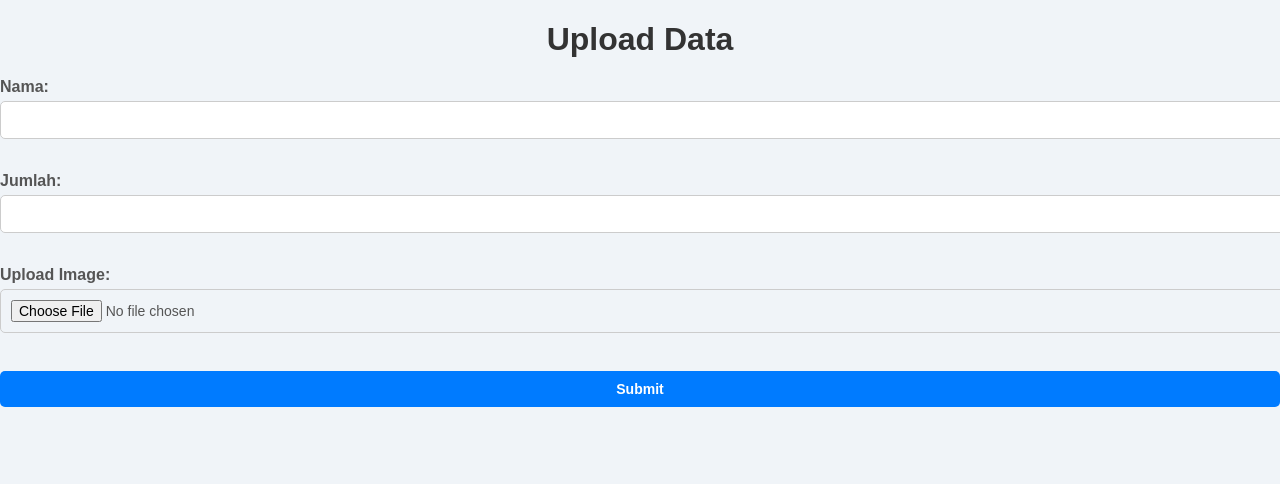
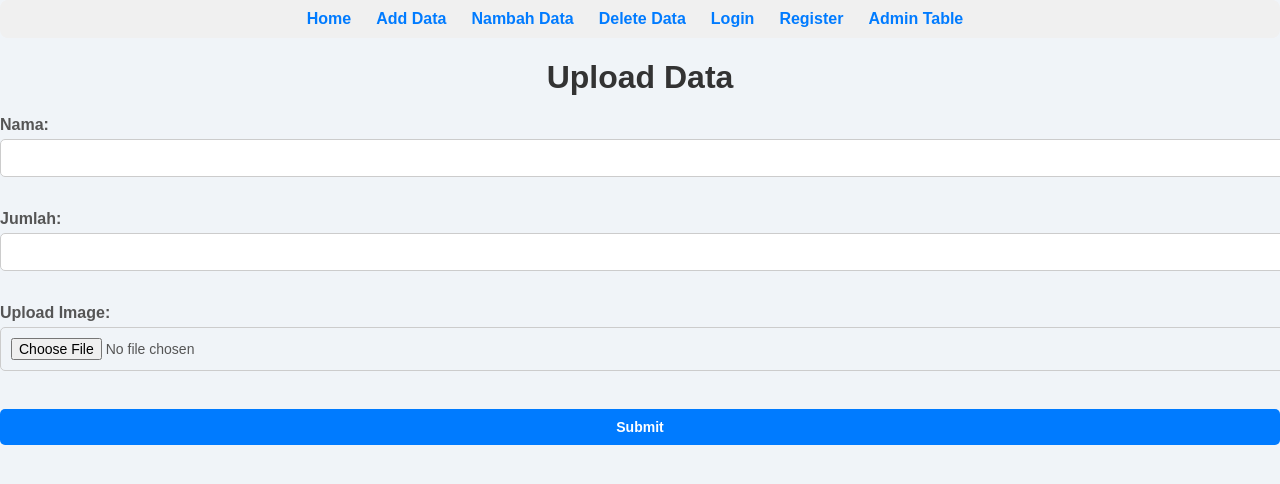
Before and after one commit to barastrong/ReactJS-Data, a React (Create React App) app: page /add in a window 1280 px wide. Shown: the top 484 px of the page. Built offline with nearby package versions, Linux system fonts and the light colour scheme.

Commit message:
DataFirebase

```diff
--- a/src/components/Add.js
+++ b/src/components/Add.js
@@ -2,7 +2,7 @@ import React, { useState } from 'react';
 import { ref as storageRef, uploadBytesResumable, getDownloadURL } from 'firebase/storage';
 import { ref as dbRef, push } from 'firebase/database';
 import { Database, storage } from '../firebase';
-import { useNavigate } from 'react-router-dom'; // Import useNavigate
+import { useNavigate, Link  } from 'react-router-dom'; // Import useNavigate
 import './Add.css';
 
 const UploadForm = () => {
@@ -74,6 +74,15 @@ const UploadForm = () => {
 
     return (
         <div>
+                        <nav style={{ padding: '10px', background: '#f0f0f0', marginBottom: '20px' }}>
+                <Link to="/home" style={{ marginRight: '10px' }}>Home</Link>
+                <Link to="/add" style={{ marginRight: '10px' }}>Add Data</Link>
+                <Link to="/nambah" style={{ marginRight: '10px' }}>Nambah Data</Link>
+                <Link to="/delete" style={{ marginRight: '10px' }}>Delete Data</Link>
+                <Link to="/login" style={{ marginRight: '10px' }}>Login</Link>
+                <Link to="/register" style={{ marginRight: '10px' }}>Register</Link>
+                <Link to="/admin" style={{ marginRight: '10px' }}>Admin Table</Link>
+            </nav>
             <h1>Upload Data</h1>
             <form onSubmit={handleSubmit}>
                 <label>
--- a/src/components/Admin.js
+++ b/src/components/Admin.js
@@ -28,8 +28,7 @@ const AdminPage = () => {
 
     return (
         <div className="admin-container">
-            <h1>Admin Dashboard</h1>
-            <nav style={{ padding: '10px', background: '#f0f0f0', marginBottom: '20px' }}>
+                        <nav style={{ padding: '10px', background: '#f0f0f0', marginBottom: '20px' }}>
                 <Link to="/home" style={{ marginRight: '10px' }}>Home</Link>
                 <Link to="/add" style={{ marginRight: '10px' }}>Add Data</Link>
                 <Link to="/nambah" style={{ marginRight: '10px' }}>Nambah Data</Link>
@@ -38,6 +37,7 @@ const AdminPage = () => {
                 <Link to="/register" style={{ marginRight: '10px' }}>Register</Link>
                 <Link to="/admin" style={{ marginRight: '10px' }}>Admin Table</Link>
             </nav>
+            <h1>Admin Dashboard</h1>
             <table className="user-table">
                 <thead>
                     <tr>
--- a/src/components/Delete.js
+++ b/src/components/Delete.js
@@ -1,7 +1,7 @@
 import React, { useState, useEffect } from 'react';
 import { get, ref, remove } from 'firebase/database';
 import { Database } from '../firebase'; // Pastikan Firebase sudah dikonfigurasi
-import { useNavigate } from 'react-router-dom'; // Import useNavigate
+import { useNavigate, Link } from 'react-router-dom'; // Import useNavigate
 import './Delete.css';
 
 const Home = () => {
@@ -53,6 +53,15 @@ const Home = () => {
 
     return (
         <div>
+                        <nav style={{ padding: '10px', background: '#f0f0f0', marginBottom: '20px' }}>
+                <Link to="/home" style={{ marginRight: '10px' }}>Home</Link>
+                <Link to="/add" style={{ marginRight: '10px' }}>Add Data</Link>
+                <Link to="/nambah" style={{ marginRight: '10px' }}>Nambah Data</Link>
+                <Link to="/delete" style={{ marginRight: '10px' }}>Delete Data</Link>
+                <Link to="/login" style={{ marginRight: '10px' }}>Login</Link>
+                <Link to="/register" style={{ marginRight: '10px' }}>Register</Link>
+                <Link to="/admin" style={{ marginRight: '10px' }}>Admin Table</Link>
+            </nav>
             <h2>Hapus Pengguna</h2>
             <div>
                 <label>Pilih Nama Pengguna:</label>
```
